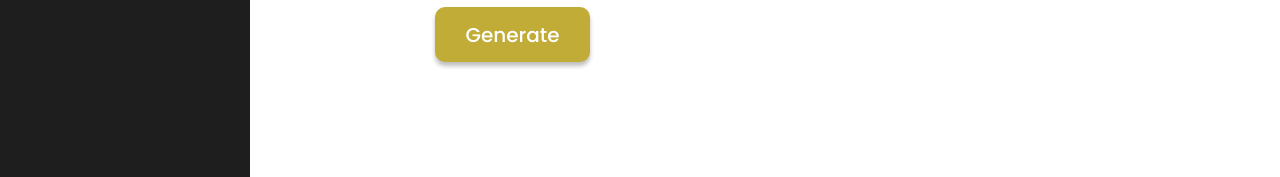
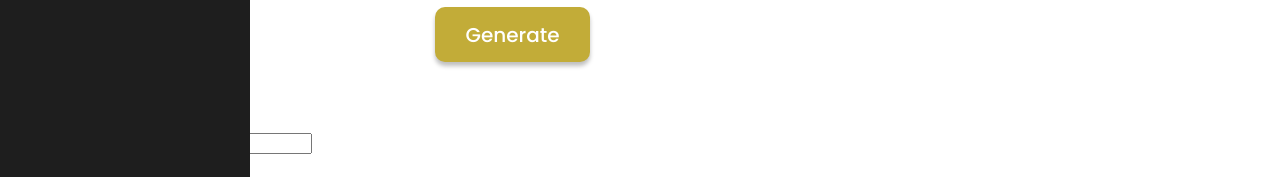
Before and after one commit to alliebourden/fableforge, a React (Vite) app: page / in a window 1280 px wide. Shown: the part 713-890 px from the top of the page. Before the commit the page ends 800 px from the top, so only its background shows below. Built offline with nearby package versions, Linux system fonts and the light colour scheme.

Commit message:
build - import DiceRoller to Dashboard

```diff
--- a/src/pages/Dashboard.jsx
+++ b/src/pages/Dashboard.jsx
@@ -1,5 +1,6 @@
 import React, { useState, useEffect, useRef } from "react";
 import generateNPCchat from "../components/npcGeneratorChat";
+import DiceRoller from "../components/DiceRoller";
 
 export default function Dashboard() {
   const [userInput, setUserInput] = useState("");
@@ -79,6 +80,9 @@ export default function Dashboard() {
           </button>
         </div>
       </div>
+      <div className="dice-roller">
+        <DiceRoller />
+      </div>
     </div>
   );
 }
```
